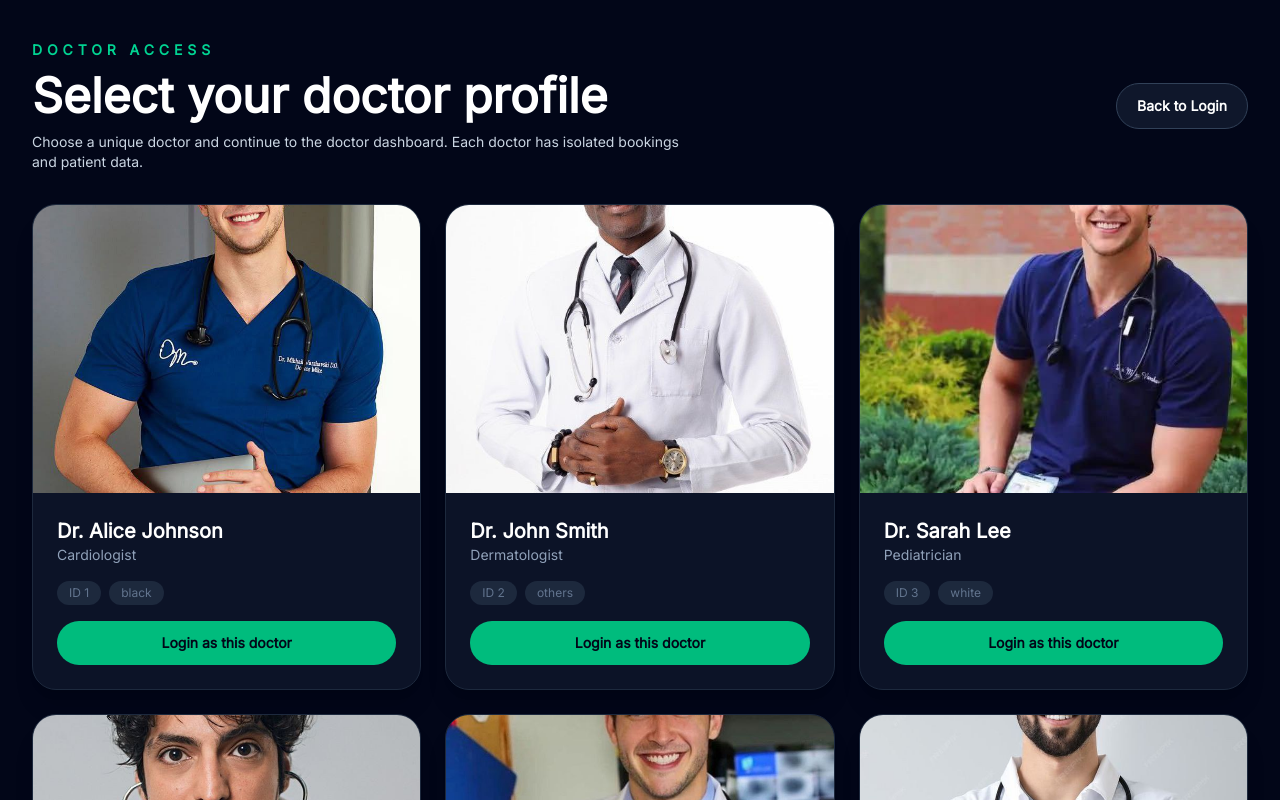
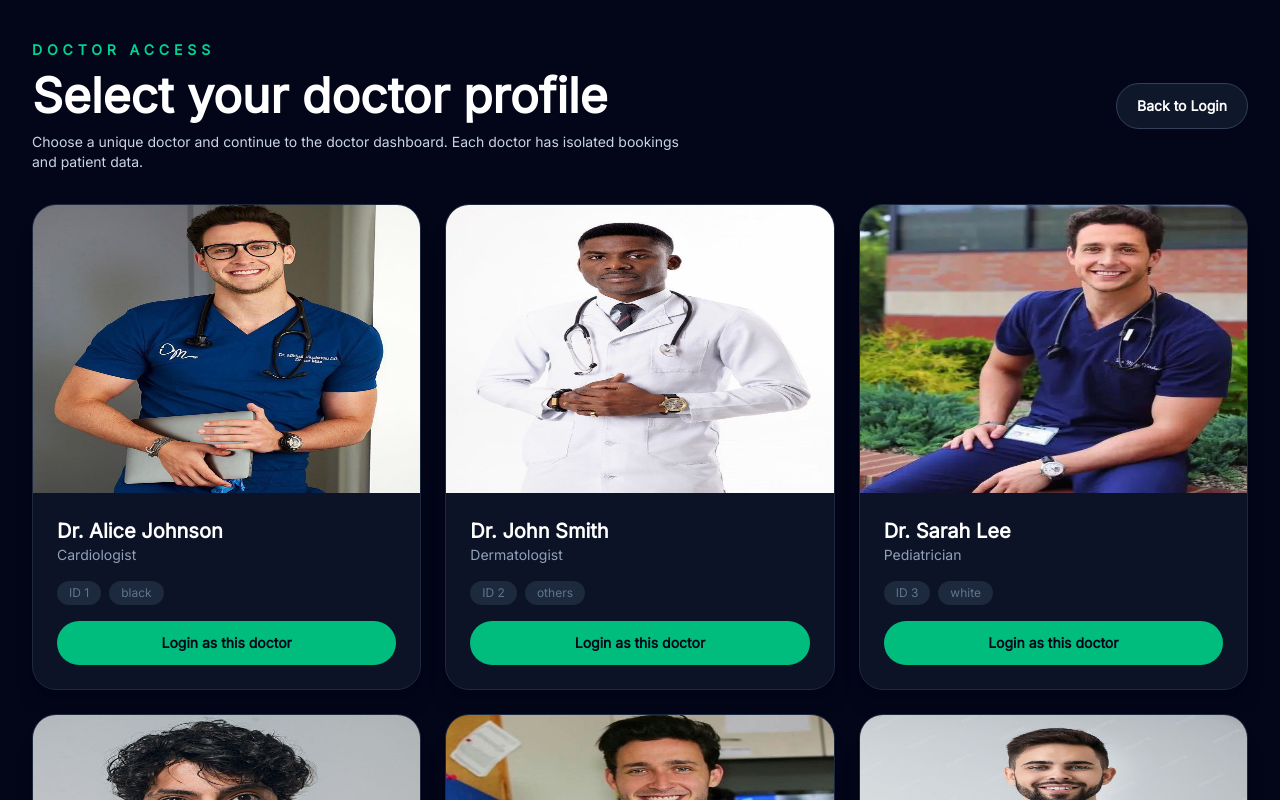
Before and after one commit to MikeWeDev/virtualHealthConsultancy, a Next.js app: page /doctor-login in a window 1280 px wide. Shown: the top 800 px of the page. Built offline with nearby package versions, Linux system fonts and the light colour scheme; no server answers.

Commit message:
chnaging img cover to fill

```diff
--- a/app/doctor-login/page.tsx
+++ b/app/doctor-login/page.tsx
@@ -44,7 +44,7 @@ export default function DoctorLoginPage() {
                   src={doctor.img}
                   alt={doctor.Name}
                   fill
-                  className="object-cover"
+                  className="object-fill"
                 />
               </div>
               <div className="space-y-4 p-6">
```
